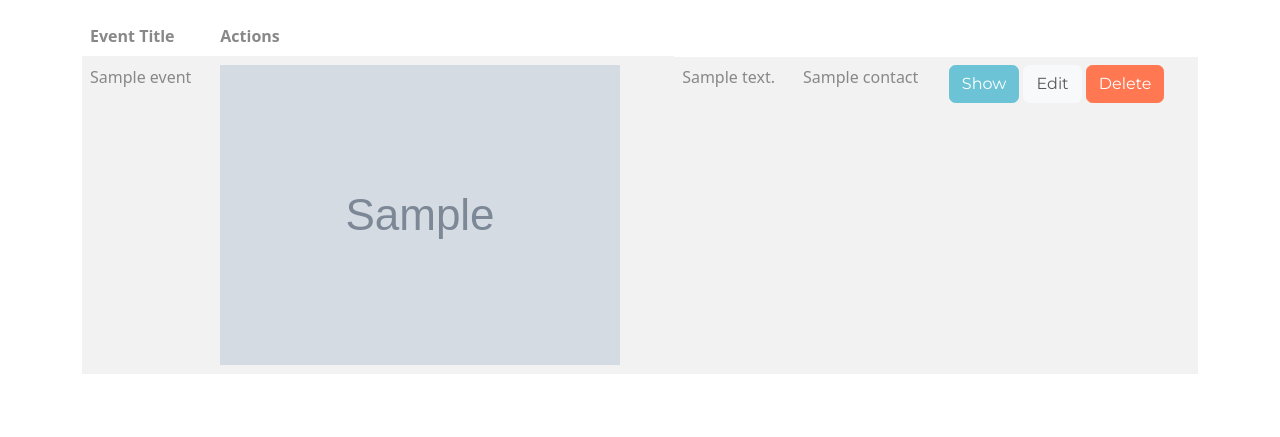
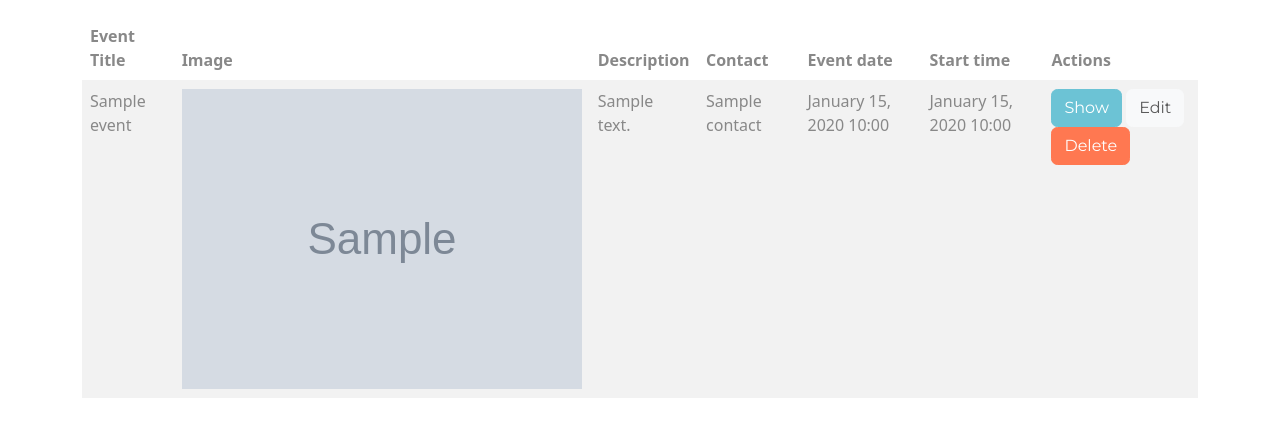
Before and after one commit to iamvalImv/CFLMS-Valentin-CodeReview-13, a Symfony app: template symfEventMan/eventTracker/templates/events/index.html.twig in a window 1280 px wide. Shown: the part 56-493 px from the top of the page. Run offline with Twig, Linux system fonts and the light colour scheme; the template is opened without the code that fills it: most values are stand-ins (such as "Sample title", 1, 10 or a date in 2020); grey boxes marked "Sample" are stand-in pictures; some libraries are stand-ins or nearby versions.

Commit message:
Add field to the main page table

```diff
--- a/symfEventMan/eventTracker/src/Entity/Event.php
+++ b/symfEventMan/eventTracker/src/Entity/Event.php
@@ -77,7 +77,7 @@ class Event
     }
 
     public function getDescription(): ?string{
-        return $this->title;
+        return $this->description;
     }
 
     public function setDescription ($description){
--- a/symfEventMan/eventTracker/templates/events/index.html.twig
+++ b/symfEventMan/eventTracker/templates/events/index.html.twig
@@ -7,6 +7,11 @@
       <thead>
         <tr>
           <th>Event Title</th>
+          <th>Image</th>
+          <th>Description</th>
+          <th>Contact</th>
+          <th>Event date</th>
+          <th>Start time</th>
           <th>Actions</th>
         </tr>
       </thead>
@@ -14,9 +19,11 @@
         {% for event in events %}
           <tr>
             <td>{{ event.title }}</td>
-             <td><img src="{{ asset("public/image/#{event.getImage()}") }}"/></td>
-             <td>{{ event.description }}</td>
-               <td>{{ event.contact }}</td>
+             <td><img src="{{ asset("public/image/#{event.image}") }}"/></td>
+             <td>{{ event.getDescription() }}</td>
+             <td>{{ event.getContact() }}</td>
+             <td>{{ event.getEventDate()|date }}</td>
+             <td>{{ event.getStartTime()|date }}</td>
               <td>
               <a href="/event/{{event.id}}" class="btn btn-info">Show</a>
               <a href="/event/edit/{{event.id}}" class="btn btn-light">Edit</a>
```
